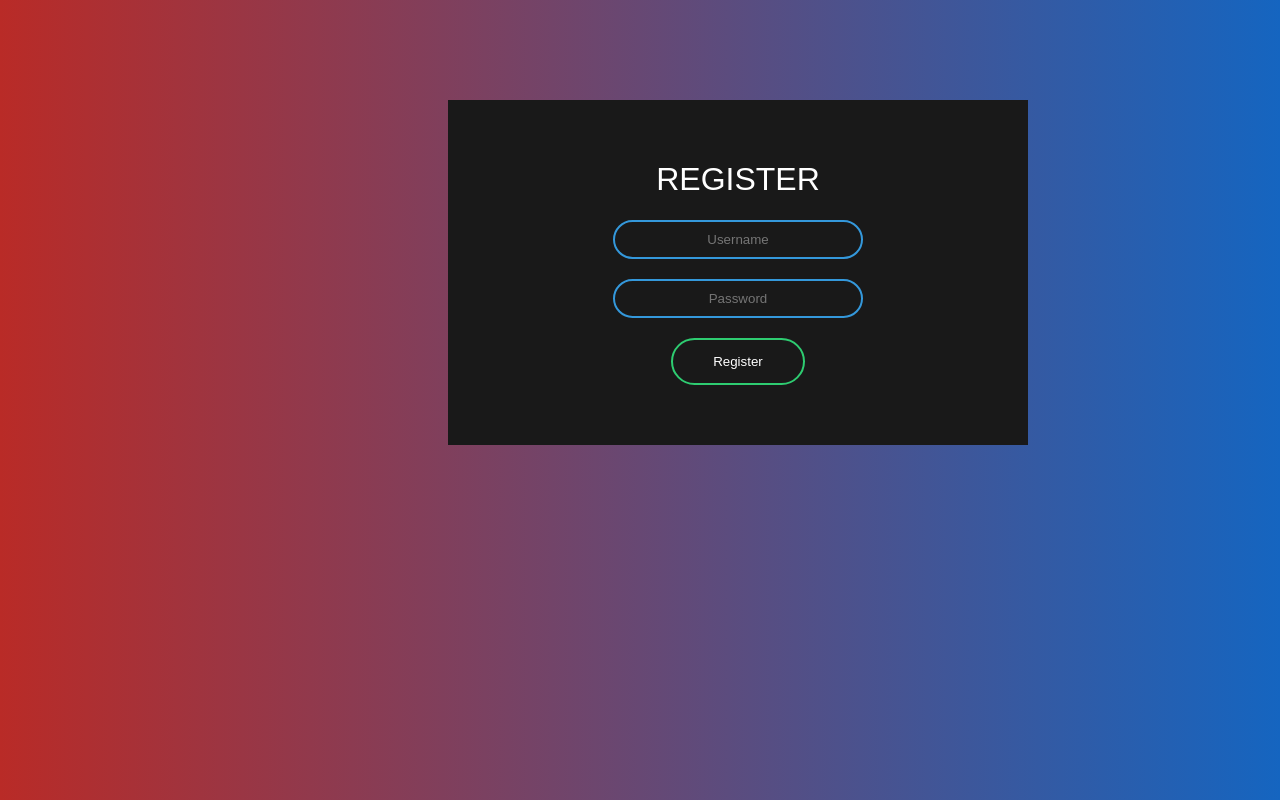
After one commit to vandanrohatgi/SecureApp, a Flask app: page /register in a window 1280 px wide. The commit adds this page. Run offline with Flask 2, Linux system fonts and the light colour scheme; parts of the project's set-up code (start-up, migrations or seed data) failed here and were passed over.

Commit message:
completed registration module

```diff
--- a/main.py
+++ b/main.py
@@ -6,14 +6,19 @@ from werkzeug.security import check_password_hash
 
 
 app=Flask(__name__,static_url_path='',static_folder='web/static',template_folder='web/templates')
-app.secret_key=os.urandom(12)
-app.env="development"
+app.secret_key=os.urandom(12)  # secure secret key
+app.env="development" # will be changing these lines when finished development
 app.debug=True
 
 db=database()
 
+def isInputValid(data):
+    result=False
+    if re.search("^[a-zA-Z0-9]*$",data) != None:
+        result=True
+    return result
 
-@app.before_request
+@app.before_request  # check if logged in before every request
 def before_request():
     g.user=None
     if 'user' in session:
@@ -27,7 +32,7 @@ def login():
         username = request.form.get('username')
         password = request.form.get('password')
         record=db.query(username)
-        if record!=None and check_password_hash(record['password'],password):
+        if record!=None and check_password_hash(record['password'],password): # check and compare hash of entered password with the one in database
             session['user']=username
             return redirect(url_for('welcome'))
         return render_template('index.html',error="Username and/or password incorrect")
@@ -58,12 +63,13 @@ def profile():
 def update():
     if not g.user:
         return redirect(url_for('login'))
+
     if request.method=='POST':
         action=request.form.get('action')
         try:
             if int(action)==1:
                 newName=request.form.get('newName')
-                if not re.search("^[a-zA-Z0-9]*$",newName):
+                if not isInputValid(newName): # allow only alphabets and numbers in the username
                     return ("Only alphabets and numbers please!",500)
                 try:
                     status,message=db.updateData(oldName=session['user'],newName=newName)
@@ -71,23 +77,48 @@ def update():
                     return render_template('profile.html',message=message),status
                 except:
                     return "Something went wrong while updating database",500
+
             elif int(action)==2:
                 oldPassword=request.form.get('oldPassword')
                 newPassword=request.form.get('newPassword')
+                if not oldPassword or not newPassword:
+                    return "Both passwords please!",500
                 try:
                     status,message=db.updateData(oldName=session['user'],oldPassword=oldPassword,newPassword=newPassword)
                     return render_template('profile.html',message=message),status
                 except:
                     return  "Something went wrong while updating database",500
+
             else:
-                return render_template('profile.html',error="You shouldn't have tampered with that. Security services are on their way..."),500
+                return render_template('profile.html',error="You shouldn't have tampered with that. Security services are on their way..."),500  #since the "action" parameter is hidden, it shouldn't change unless someone tampers with it
+
         except:
             return 'It wasn\'t me...what did you do?!', 500
     else:
         return redirect(url_for('profile'))
 
-# create method to check for special chars
-#
+@app.route('/register',methods=['GET','POST'])
+def register():
+    if request.method == 'POST':
+        session.pop('user', None)
+        newUsername = request.form.get('newUsername')
+        newPassword = request.form.get('newPassword')
+        print(newPassword,newUsername)
+        if not newUsername or not newPassword:
+            return "Fill both fields please!",500
+        record=db.query(newUsername)
+        if record==None:
+            if not isInputValid(newUsername):
+                return "Alphabets and numbers only please!",500
+
+            try:
+                status,message=db.updateData(newName=newUsername,newPassword=newPassword)
+                return render_template("index.html",error=message)
+            except:
+                return "Something went wrong while registering you!",500
+        else:
+            return "username already exists!",500
+    return render_template('register.html')
 
 
 if __name__ == "__main__":
--- a/web/templates/index.html
+++ b/web/templates/index.html
@@ -12,7 +12,8 @@
                      <input type="text" name="username" placeholder="Username">
                      <input type="password" name="password" placeholder="Password">
                      <input type="submit" name="" value="Login">
-                </form>
+                     <a href="/register">New Here?</a>
+                    </form>
                 <div class="col-md-12">
                     <p>{{ error }}</p>
             </div>
--- /dev/null
+++ b/web/templates/register.html
@@ -0,0 +1,24 @@
+<html>
+    <head>
+        <link rel="stylesheet" href="style.css">
+      </head>
+      <body>
+<div class="container">
+    <div class="row">
+        <div class="col-md-6">
+            <div class="card">
+                <form action="/register" class="box" method="post">
+                    <h1>Register</h1>
+                     <input type="text" name="newUsername" placeholder="Username">
+                     <input type="password" name="newPassword" placeholder="Password">
+                     <input type="submit" value="Register">
+                </form>
+                <div class="col-md-12">
+                    <p>{{ error }}</p>
+            </div>
+            </div>
+        </div>
+    </div>
+</div>
+</body>
+</html>
```
Also changed, not shown: MongoDB.py (+8 -9 lines).
